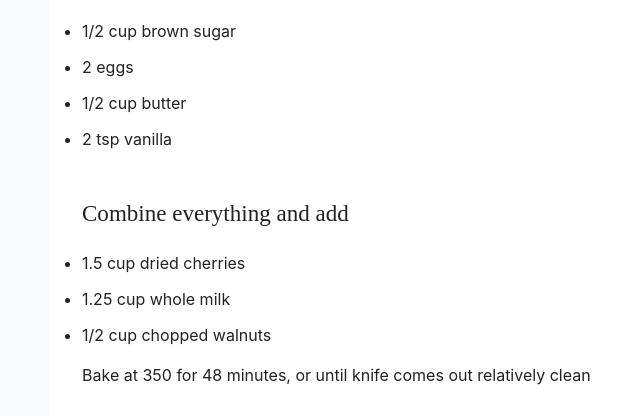
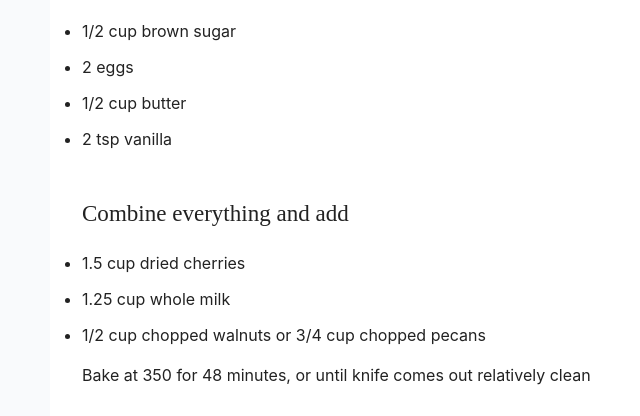
Before and after one commit to micahjon/micahjon.github.io, an Eleventy site: page _recipes/baked-oatmeal.md in a window 1280 px wide. Shown: the part 858-1274 px from the top of the page, without its empty margins (290-930 px from the left). Built offline with nearby package versions, Linux system fonts and the light colour scheme; Eleventy itself is replaced by a stand-in of ours; files that its build step writes are made by us from their sources; a script that the page names is missing.

Commit message:
Add pecans option

```diff
--- a/_recipes/baked-oatmeal.md
+++ b/_recipes/baked-oatmeal.md
@@ -34,6 +34,6 @@ _Based on a recipe served at Rachel's Bread (now [Anna's Bread](https://g.page/a
 
 - 1.5 cup dried cherries
 - 1.25 cup whole milk
-- 1/2 cup chopped walnuts
+- 1/2 cup chopped walnuts or 3/4 cup chopped pecans
 
 Bake at 350 for 48 minutes, or until knife comes out relatively clean
```
